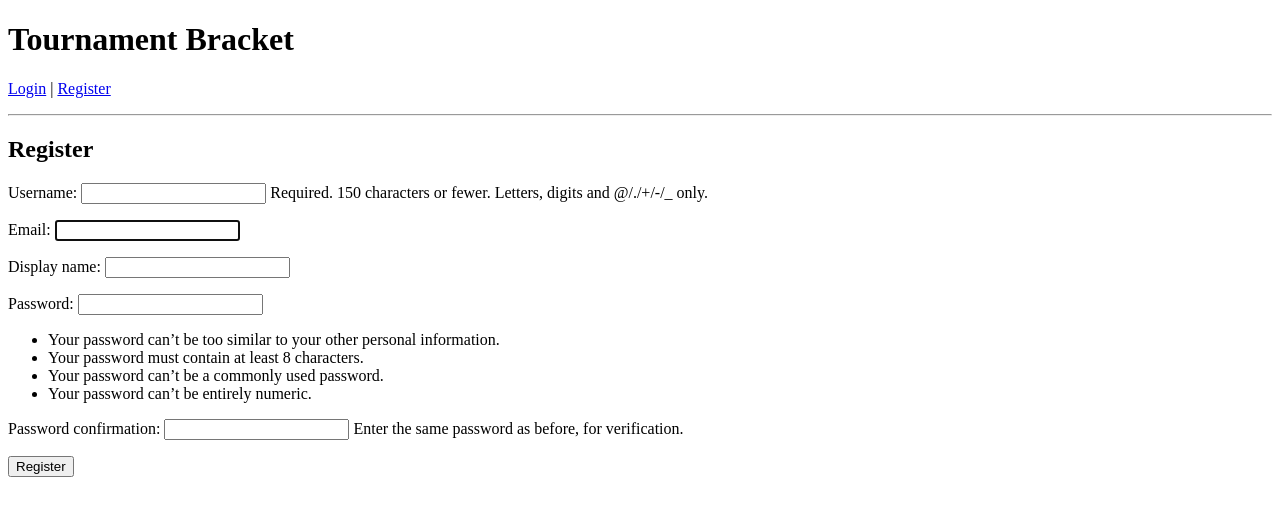
After one commit to ehendrickson2/agon, a Django app: page /register/ in a window 1280 px wide. The commit adds this page. Shown: the top 516 px of the page. Run offline with Django 5.2, Linux system fonts and the light colour scheme.

Commit message:
Added user model, added login and logout pages, added user registration page

```diff
--- a/agon/agon/urls.py
+++ b/agon/agon/urls.py
@@ -20,12 +20,16 @@ from django.contrib.auth import views as auth_views
 from django.urls import path, include
 
 urlpatterns = [
-    path("admin/", admin.site.urls),
     path("", include("tournament_bracket.urls")),
     path(
         "login/",
         auth_views.LoginView.as_view(template_name="tournament_bracket/login.html"),
         name="login",
     ),
-    path("logout/", auth_views.LogoutView.as_view(), name="logout"),
+    path(
+        "logout/",
+        auth_views.LogoutView.as_view(template_name="registration/logged_out.html"),
+        name="logout",
+    ),
+    path("admin/", admin.site.urls),
 ]
--- /dev/null
+++ b/agon/tournament_bracket/forms.py
@@ -0,0 +1,15 @@
+from django import forms
+from django.contrib.auth.forms import UserCreationForm
+from .models import User
+
+
+class CustomUserCreationForm(UserCreationForm):
+
+    class Meta:
+        model = User
+        fields = (
+            "username",
+            "email",
+            "display_name",
+            "password1",
+        )
--- a/agon/tournament_bracket/models.py
+++ b/agon/tournament_bracket/models.py
@@ -11,7 +11,13 @@ from .choices import STATUS_CHOICES
 class User(AbstractUser):
     """Class for Custom User model."""
 
-    pass
+    display_name = models.CharField(max_length=50, blank=True)
+    email = models.EmailField(unique=True)
+    USERNAME_FIELD = "email"
+    REQUIRED_FIELDS = ["username"]
+
+    def __str__(self):
+        return self.username
 
 
 class Game(models.Model):
@@ -61,10 +67,7 @@ class Event(models.Model):
         ordering = [
             "pk",
             "name",
-            "short_description",
-            "description",
             "url",
-            "venue",
         ]
 
     # Methods
--- /dev/null
+++ b/agon/tournament_bracket/templates/base.html
@@ -0,0 +1,28 @@
+<!DOCTYPE html>
+<html lang="en">
+<head>
+    <meta charset="UTF-8">
+    <title>{% block title %}Tournament Bracket{% endblock %}</title>
+</head>
+<body>
+    <header>
+        <h1>Tournament Bracket</h1>
+        {% if user.is_authenticated %}
+            <p>Hello, {{ user.username }}!</p>
+            <form method="post" action="{% url 'logout' %}" style="display:inline;">
+                {% csrf_token %}
+                <button type="submit" style="background:none; border:none; color:blue; text-decoration:underline; cursor:pointer;">
+                  Logout
+                </button>
+              </form>
+
+        {% else %}
+            <p><a href="{% url 'login' %}">Login</a> | <a href="{% url 'register' %}">Register</a></p>
+        {% endif %}
+    </header>
+
+    <hr>
+
+    {% block content %}{% endblock %}
+</body>
+</html>
--- a/agon/tournament_bracket/templates/tournament_bracket/homepage.html
+++ b/agon/tournament_bracket/templates/tournament_bracket/homepage.html
@@ -1,4 +1,5 @@
 <!-- tournament_bracket/templates/homepage.html -->
+{% extends "base.html" %}
 
 <!DOCTYPE html>
 <html lang="en">
--- /dev/null
+++ b/agon/tournament_bracket/templates/tournament_bracket/register.html
@@ -0,0 +1,10 @@
+{% extends "base.html" %}
+
+{% block content %}
+  <h2>Register</h2>
+  <form method="post">
+      {% csrf_token %}
+      {{ form.as_p }}
+      <button type="submit">Register</button>
+  </form>
+{% endblock %}
--- a/agon/tournament_bracket/urls.py
+++ b/agon/tournament_bracket/urls.py
@@ -5,4 +5,5 @@ from . import views
 
 urlpatterns = [
     path("", views.homepage, name="homepage"),
+    path("register/", views.register, name="register"),
 ]
--- a/agon/tournament_bracket/views.py
+++ b/agon/tournament_bracket/views.py
@@ -1,5 +1,22 @@
-from django.shortcuts import render
+from django.shortcuts import render, redirect
+from django.contrib.auth import login
+from django.contrib.auth.decorators import login_required
+from .forms import CustomUserCreationForm
 
 
+@login_required
 def homepage(request):
     return render(request, "tournament_bracket/homepage.html")
+
+
+def register(request):
+    if request.method == "POST":
+        form = CustomUserCreationForm(request.POST)
+        if form.is_valid():
+            user = form.save()
+            login(request, user)
+            return redirect("login")
+    else:
+        form = CustomUserCreationForm()
+
+    return render(request, "tournament_bracket/register.html", {"form": form})
```
Also changed, not shown: agon/agon/settings.py (+4 -3 lines), agon/tournament_bracket/templates/registration/logged_out.html (added, +7 -0 lines), agon/tournament_bracket/templates/tournament_bracket/login.html (added, +15 -0 lines), agon/tournament_bracket/migrations/0002_alter_event_options_user_display_name_and_more.py (added).
